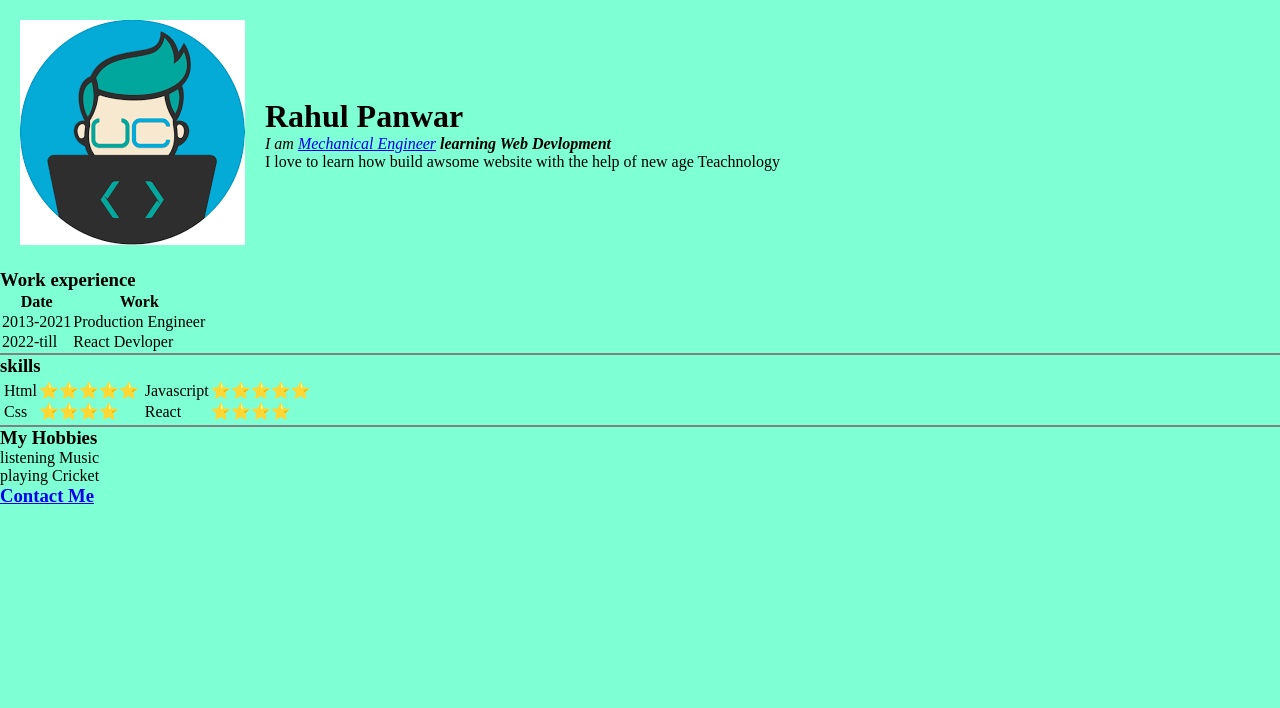
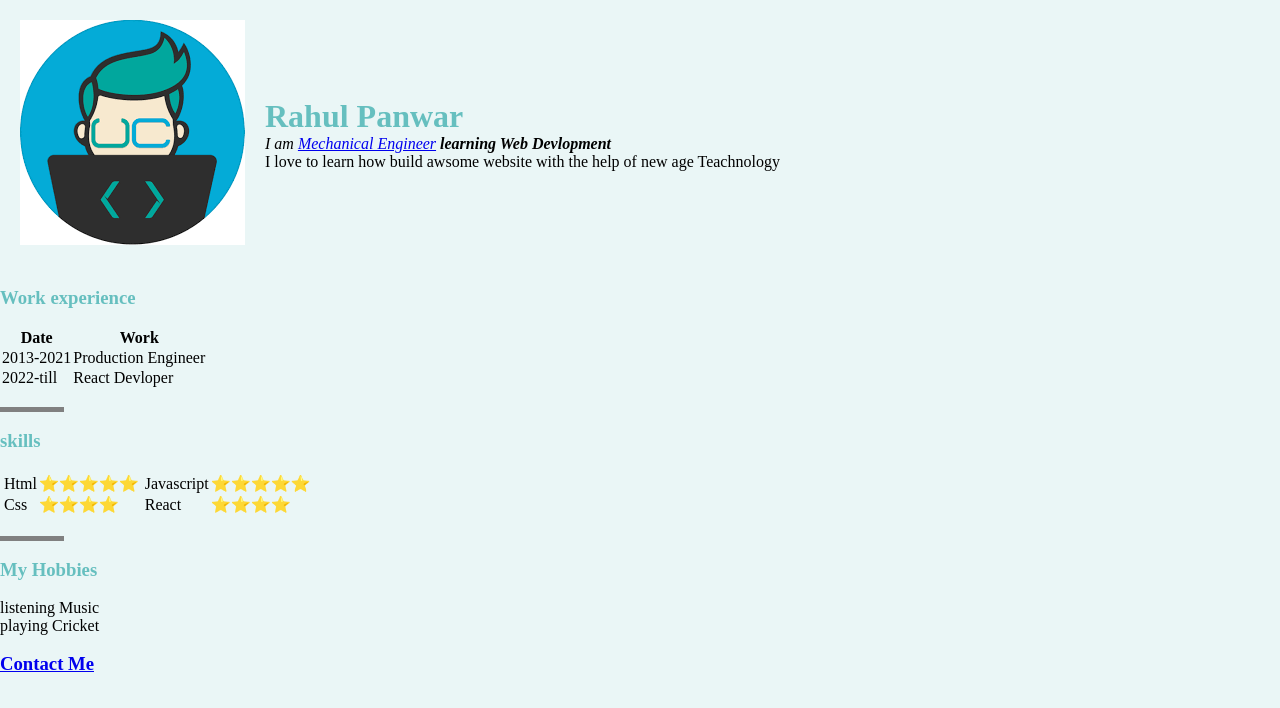
Before and after one commit to RahulPanwar05/html-personal-website, a plain HTML site: page index.html in a window 1280 px wide. Drawn offline with Linux system fonts and the light colour scheme.

Commit message:
git update master by origin master

```diff
--- a/index.css
+++ b/index.css
@@ -4,5 +4,18 @@
     box-sizing: border-box;
 }
 body{
-    background-color: aquamarine;
+    background-color: #Eaf6f6;
 }
+hr{
+    border-style: none;
+    border-top-style:dotted;
+    border-width: 5px;
+    border-color:gray;
+    width: 5%;
+}
+h1{
+color:#66bfbf;
+}
+h3{
+    color:#66bfbf;
+}
--- a/index.html
+++ b/index.html
@@ -14,7 +14,9 @@
                 <p> I love to learn how build awsome website with the help of new age Teachnology</p></td>
         </tr>
     </table>
+    <br>
     <h3>Work experience</h3>
+    <br>
         <table>
             <thead>
                 <tr>
@@ -33,11 +35,11 @@
                 </tr>
             </tbody>
         </table>
-
-
+        <br>
     <hr size="3" noshade>
+    <br>
     <h3>skills</h3>
-
+    <br>
     <table>
         <tr>
             <td>
@@ -66,12 +68,16 @@
             </td>
         </tr>
     </table>
+    <br>
 <hr size="3" noshade>
+<br>
     <h3>My Hobbies</h3>
+    <br>
     <ol>
        <li>listening Music</li>
        <li>playing Cricket</li>
     </ol>
-    <h3><a href="contact.html">Contact Me</a></h3>
+    <br>
+    <h3><a href="contact.html" target="_blank">Contact Me</a></h3>
 </body>
 </html>
```
Also changed, not shown: contact.html (+1 -0 lines).
